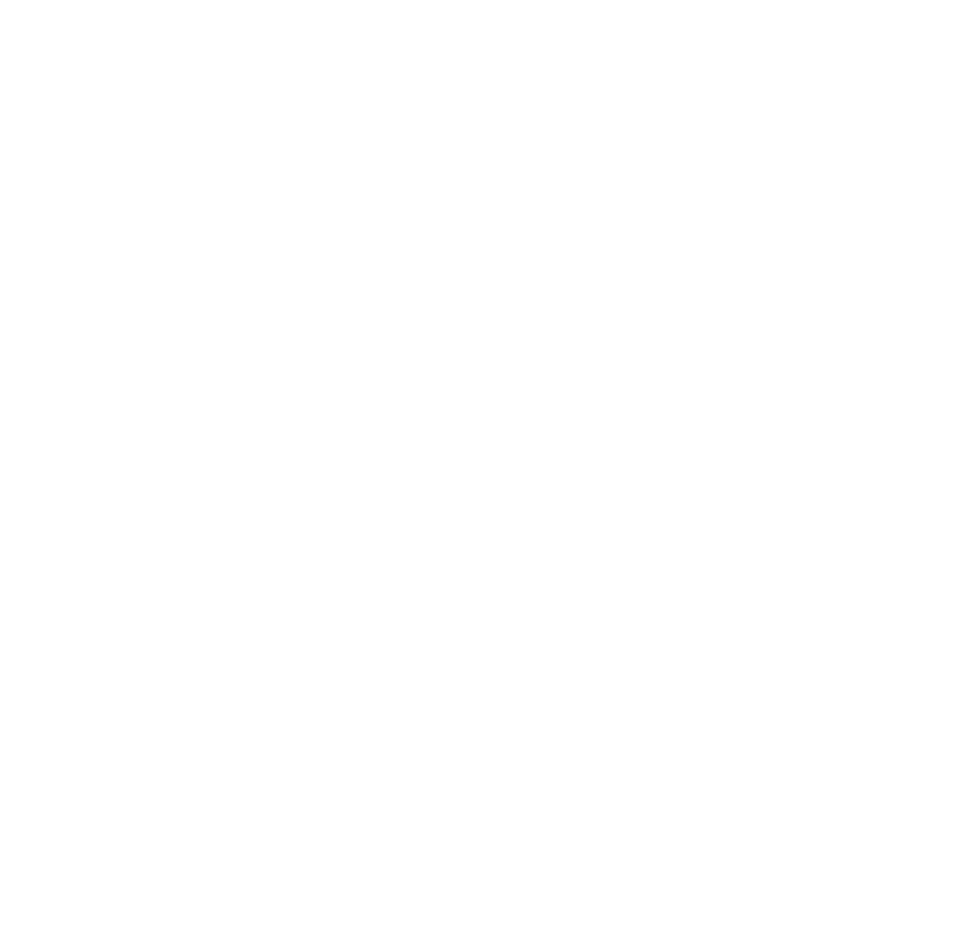
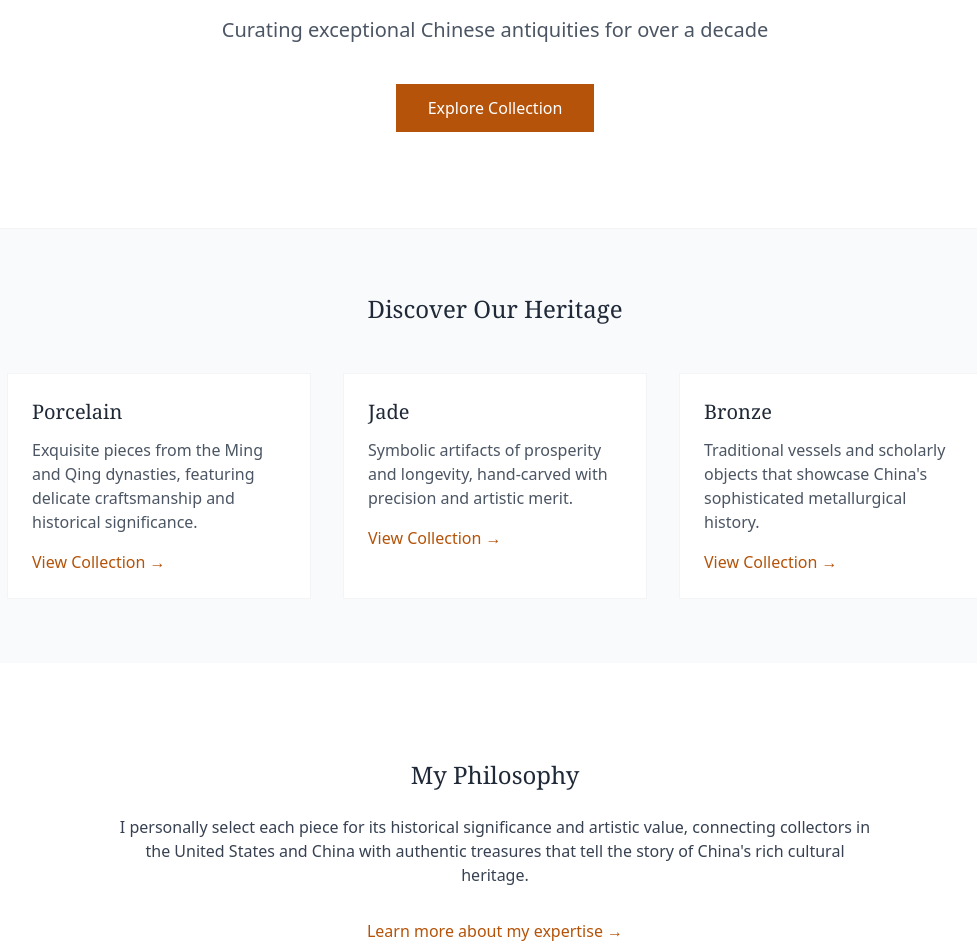
Before and after one commit to Chinese-Antique-Showcase/chinese-antiques-website, a Next.js app: page / in a window 1280 px wide. Shown: the part 152-1097 px from the top of the page, without its empty margins (145-1122 px from the left). Before the commit the page ends 800 px from the top, so only its background shows below. Built offline with nearby package versions, Linux system fonts and the light colour scheme.

Commit message:
Add AI generated home page and other mini changes
1. change contact button color to fit theme
2. add logo

```diff
--- a/src/_components/navbar.tsx
+++ b/src/_components/navbar.tsx
@@ -1,18 +1,17 @@
 import Link from "next/link";
 import { VscMenu } from "react-icons/vsc";
-import { Lora } from 'next/font/google';
+import { Lora } from "next/font/google";
+import { GiColumnVase } from "react-icons/gi";
 
 import { Menu, MenuButton, MenuItem, MenuItems } from "@headlessui/react";
 
-const lora = Lora({ subsets: ['latin'], weight: ['400', '700'] });
+const lora = Lora({ subsets: ["latin"], weight: ["400", "700"] });
 export default function NavBar() {
-
   const links = [
     { href: "/", label: "Home" },
     { href: "/collection", label: "Collection" },
     { href: "/contact", label: "Contact" },
   ];
-
 
   return (
     <Menu>
@@ -21,6 +20,11 @@
         <span className="flex items-center space-x-2">
           <VscMenu aria-hidden="true" size={28} />
           <span className={`text-2xl ${lora.className}`}>Yang Antiques</span>
+          <GiColumnVase
+            aria-hidden="true"
+            size={28}
+            className="fill-yellow-400 border-b-2 border-black"
+          />
         </span>
       </MenuButton>
 
@@ -31,8 +35,10 @@
       >
         {links.map((link) => {
           return (
-            <MenuItem key={link.label}  >
-              <Link href={link.href} className="border-b border-slate-500 p-1">{link.label}</Link>
+            <MenuItem key={link.label}>
+              <Link href={link.href} className="border-b border-slate-500 p-1">
+                {link.label}
+              </Link>
             </MenuItem>
           );
         })}
--- a/src/app/contact/page.tsx
+++ b/src/app/contact/page.tsx
@@ -99,7 +99,7 @@
         <div className="flex justify-end">
           <button
             type="submit"
-            className="bg-yellow-400 text-white py-2 px-6 rounded-md hover:bg-yellow-700 transition-colors"
+            className="bg-amber-700 text-white py-2 px-6 rounded-md hover:bg-amber-900 transition-colors"
           >
             Send Message
           </button>
--- a/src/app/page.tsx
+++ b/src/app/page.tsx
@@ -1,8 +1,129 @@
+import Link from "next/link";
+
 export default async function HomePage() {
   return (
-    // Replace antiques with antiquesMock
-    <div>
-      <p>home page</p>
+    <div className="max-w-5xl mx-auto">
+      {/* Hero Section */}
+      <section className="py-16 px-6 md:py-24 md:px-12 bg-white border-b border-gray-100">
+        <div className="max-w-3xl mx-auto text-center">
+          <h1 className="text-4xl md:text-5xl font-serif mb-6 text-gray-900">
+            Feng Yang
+          </h1>
+          <p className="text-xl text-gray-600 mb-10 font-light">
+            Curating exceptional Chinese antiquities for over a decade
+          </p>
+          <Link
+            href="/collection"
+            className="inline-block bg-amber-700 hover:bg-amber-800 text-white px-8 py-3 transition duration-300"
+          >
+            Explore Collection
+          </Link>
+        </div>
+      </section>
+
+      {/* Featured Categories */}
+      <section className="py-16 px-6 bg-gray-50">
+        <h2 className="text-2xl font-serif text-center mb-12 text-gray-800">
+          Discover Our Heritage
+        </h2>
+        <div className="grid grid-cols-1 md:grid-cols-3 gap-8">
+          <div className="bg-white p-6 border border-gray-100">
+            <h3 className="font-serif text-xl mb-3 text-gray-800">Porcelain</h3>
+            <p className="text-gray-600 mb-4">
+              Exquisite pieces from the Ming and Qing dynasties, featuring
+              delicate craftsmanship and historical significance.
+            </p>
+            <Link
+              href="/collection"
+              className="text-amber-700 hover:text-amber-900"
+            >
+              View Collection →
+            </Link>
+          </div>
+          <div className="bg-white p-6 border border-gray-100">
+            <h3 className="font-serif text-xl mb-3 text-gray-800">Jade</h3>
+            <p className="text-gray-600 mb-4">
+              Symbolic artifacts of prosperity and longevity, hand-carved with
+              precision and artistic merit.
+            </p>
+            <Link
+              href="/collection"
+              className="text-amber-700 hover:text-amber-900"
+            >
+              View Collection →
+            </Link>
+          </div>
+          <div className="bg-white p-6 border border-gray-100">
+            <h3 className="font-serif text-xl mb-3 text-gray-800">Bronze</h3>
+            <p className="text-gray-600 mb-4">
+              Traditional vessels and scholarly objects that showcase
+              China&apos;s sophisticated metallurgical history.
+            </p>
+            <Link
+              href="/collection"
+              className="text-amber-700 hover:text-amber-900"
+            >
+              View Collection →
+            </Link>
+          </div>
+        </div>
+      </section>
+
+      {/* About Snapshot */}
+      <section className="py-16 px-6 md:py-24 bg-white">
+        <div className="max-w-3xl mx-auto">
+          <h2 className="text-2xl font-serif mb-6 text-center text-gray-800">
+            My Philosophy
+          </h2>
+          <p className="text-gray-700 mb-8 text-center">
+            I personally select each piece for its historical significance and
+            artistic value, connecting collectors in the United States and China
+            with authentic treasures that tell the story of China&apos;s rich
+            cultural heritage.
+          </p>
+          <div className="flex justify-center">
+            <Link
+              href="/about"
+              className="text-amber-700 hover:text-amber-900 font-medium"
+            >
+              Learn more about my expertise →
+            </Link>
+          </div>
+        </div>
+      </section>
+
+      {/* Testimonial */}
+      <section className="py-16 px-6 bg-gray-50">
+        <div className="max-w-3xl mx-auto text-center">
+          <blockquote className="text-xl italic text-gray-600 mb-6">
+            &quot;Feng&apos;s knowledge of Chinese antiquities and commitment to
+            authenticity has made him our trusted advisor for building our
+            collection.&quot;
+          </blockquote>
+          <p className="text-gray-700">— James Chen, Collector</p>
+        </div>
+      </section>
+
+      {/* Contact Footer */}
+      <section className="py-10 px-6 bg-white border-t border-gray-100">
+        <div className="flex flex-col md:flex-row justify-between items-center max-w-3xl mx-auto">
+          <p className="text-gray-700 mb-4 md:mb-0">
+            Pennsylvania, United States
+          </p>
+          <p className="text-gray-700">
+            <Link
+              href="mailto:your-email@example.com"
+              className="hover:text-amber-700"
+            >
+              your-email@example.com
+            </Link>{" "}
+            |
+            <Link href="tel:+1234567890" className="hover:text-amber-700 ml-2">
+              123-456-7890
+            </Link>
+          </p>
+        </div>
+      </section>
     </div>
   );
 }
```
